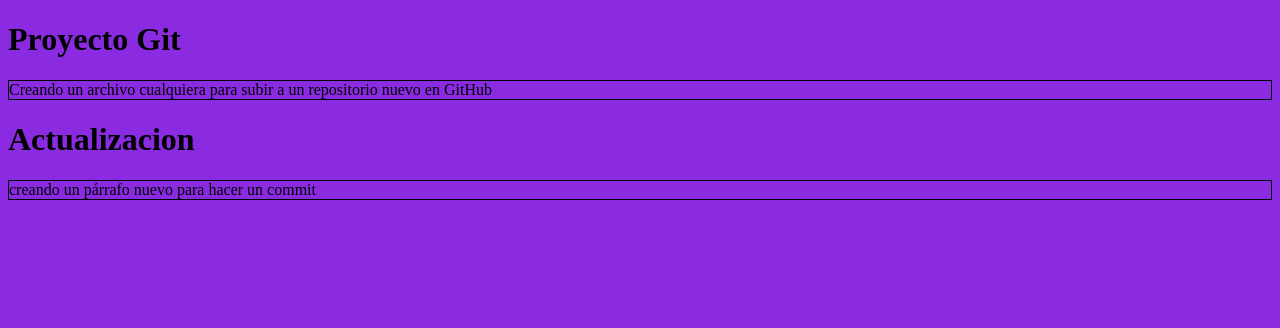
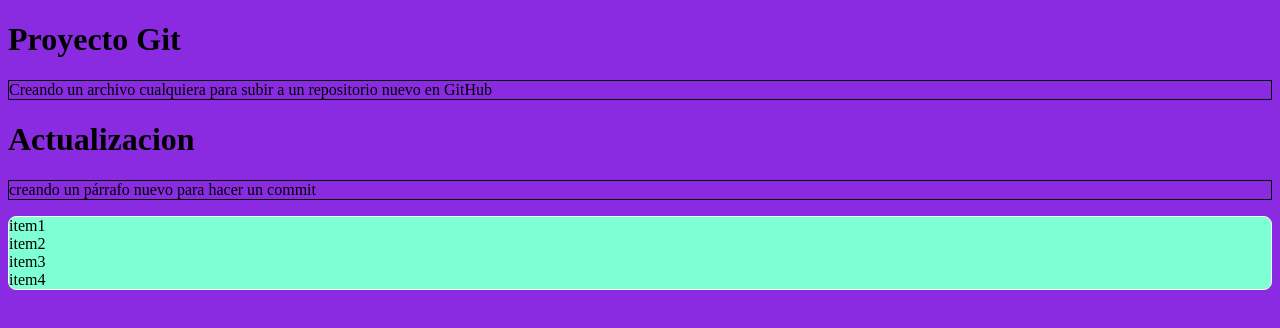
Before and after one commit to juliganSW/ProyectoGit, a plain HTML site: page index.html in a window 1280 px wide. Drawn offline with Linux system fonts and the light colour scheme.

Commit message:
se agregó un contenedor con nuevo estilo

```diff
--- a/assets/styles.css
+++ b/assets/styles.css
@@ -5,3 +5,11 @@ body{
 p{
     border:1px solid black
 }
+.container{
+    display:flex;
+    flex-direction: column;
+    border: 1px solid whitesmoke;
+    background-color:aquamarine;
+    border-radius: 0.5rem;
+
+}
--- a/index.html
+++ b/index.html
@@ -15,5 +15,12 @@
     <p>Creando un archivo cualquiera para subir a un repositorio nuevo en GitHub</p>
     <h1>Actualizacion</h1>
     <p>creando un párrafo nuevo para hacer un commit</p>
+    <div class="container">
+        <div>item1</div>
+        <div>item2</div>
+        <div>item3</div>
+        <div>item4</div>
+    </div>
 </body>
+
 </html>
```
